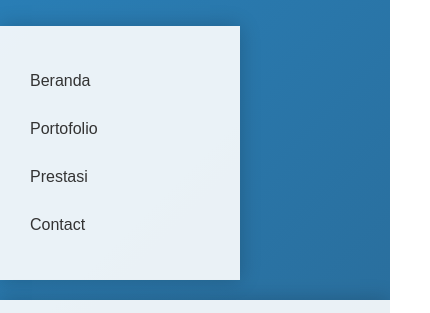
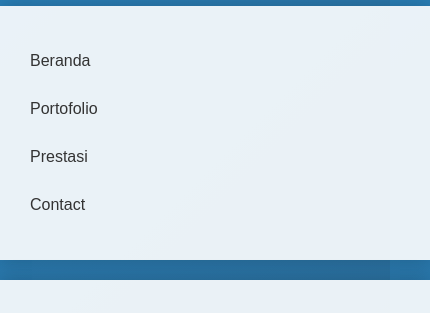
Before and after one commit to Ajosh-NyxBar/LamaranPekerjaan, a plain HTML site: page index.html in a window 390 px wide. Shown: the part 109-422 px from the top of the page, 430 px wide, since content can reach past the window. Drawn offline with Linux system fonts and the light colour scheme.

Commit message:
Update style.css

```diff
--- a/style.css
+++ b/style.css
@@ -76,3 +76,16 @@ body {
     border-radius: 50%; /* Agar gambar berbentuk lingkaran */
     margin-bottom: 20px; /* Tambahkan margin bawah */
 }
+/* Untuk layar seluler dengan lebar maksimum 767px */
+@media screen and (max-width: 767px) {
+    .flex-container {
+        flex-direction: column; /* Mengubah orientasi flex menjadi kolom */
+    }
+    .side, .main, .biodata {
+        width: 100%; /* Mengisi lebar layar */
+        margin-top: 0; /* Menghilangkan margin atas */
+    }
+    .side {
+        margin-bottom: 20px; /* Menambahkan margin bawah untuk memisahkan dari konten utama */
+    }
+}
```
